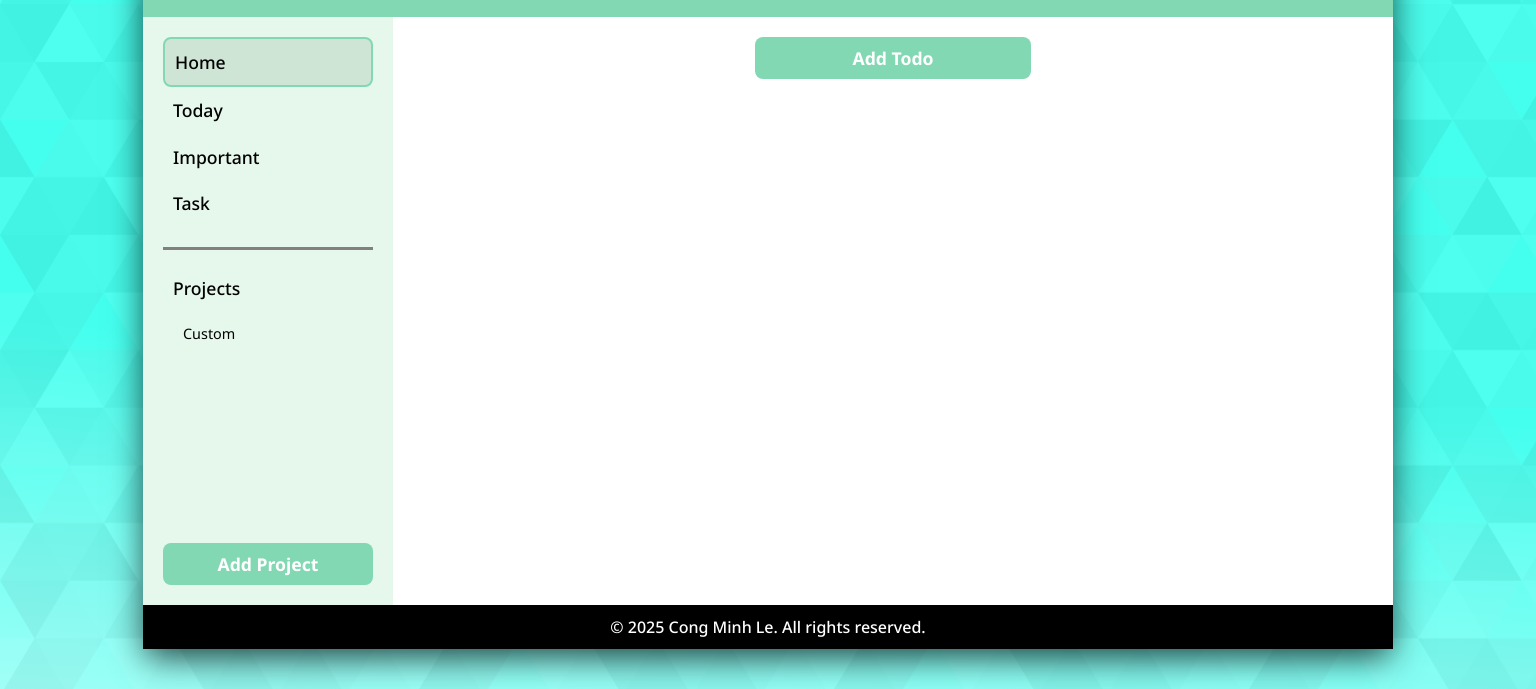
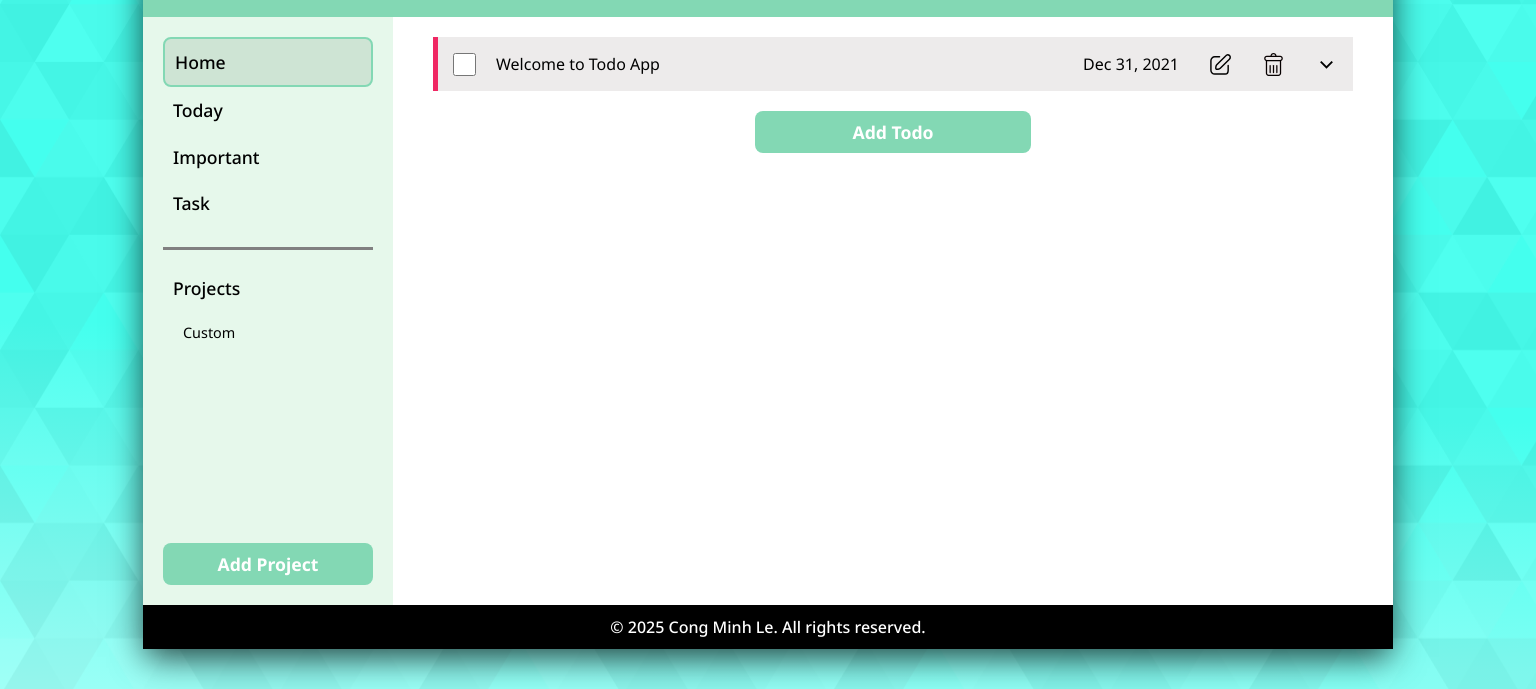
Before and after one commit to brianle169/todo-list, a website built with webpack: page src/template.html in a window 1536 px wide. Shown: the part 111-800 px from the top of the page. Built offline with nearby package versions, Linux system fonts and the light colour scheme.

Commit message:
Added basic styling and layout for todo items

```diff
--- a/src/modules/App.js
+++ b/src/modules/App.js
@@ -60,6 +60,7 @@ export default (function App() {
       priority
     );
     let project = projList.find((project) => project.name === projectName);
+    console.log(projList);
     project.todos.push(newTodo);
   }
 
@@ -80,7 +81,7 @@ export default (function App() {
   function init() {
     // create a homepage project and intialize with some todos
     const home = Controller.addProject("Home", "default");
-    // home.fillRandomTodos(5);
+
     const today = Controller.addProject("Today", "default");
     const important = Controller.addProject("Important", "default");
     // important.fillRandomTodos(3);
@@ -88,7 +89,13 @@ export default (function App() {
     // task.fillRandomTodos(2);
     const custom = Controller.addProject("Custom", "custom");
     projList.push(...[home, today, important, task, custom]);
-
+    createNewTodo(
+      "Home",
+      "Welcome to Todo App",
+      "This is a default project",
+      "2021-12-31",
+      "high"
+    );
     // Load data from localStorage
     // let data = loadData();
 
--- a/src/modules/Todo.js
+++ b/src/modules/Todo.js
@@ -14,7 +14,7 @@ export default class Todo {
     this.title = title;
     this.description = description;
     console.log(dueDate);
-    this.dueDate = format(parseISO(dueDate), "dd/MM/yyyy");
+    this.dueDate = format(parseISO(dueDate), "PP");
     console.log(this.dueDate);
     this.priority = priority;
     this.isDone = isDone;
--- a/src/modules/UI.js
+++ b/src/modules/UI.js
@@ -62,9 +62,124 @@ export default (function UI() {
 
   function createTodoComponents(todo) {
     const todoItem = document.createElement("div");
-    todoItem.textContent = todo.info;
     todoItem.classList.add(...["todo", `priority-${todo.priority}`]);
+
+    const progress = document.createElement("div");
+    progress.classList.add("todo-info", "todo-progress");
+    progress.innerHTML = `<input type="checkbox" name="progress" id="progress" />`;
+    todoItem.appendChild(progress);
+
+    const title = document.createElement("div");
+    title.classList.add("todo-info", "todo-title");
+    title.textContent = todo.title;
+    todoItem.appendChild(title);
+
+    const todoLeft = document.createElement("div");
+    todoLeft.classList.add("todo-left-cont");
+    todoLeft.appendChild(progress);
+    todoLeft.appendChild(title);
+    todoItem.appendChild(todoLeft);
+
+    const dueDate = document.createElement("div");
+    dueDate.classList.add("todo-info", "todo-due-date");
+    dueDate.textContent = todo.dueDate;
+    todoItem.appendChild(dueDate);
+
+    const editButton = createEditButton("black");
+    todoItem.appendChild(editButton);
+
+    const deleteButton = createDeleteButton();
+    todoItem.appendChild(deleteButton);
+
+    const expandButton = createExpandButton();
+    todoItem.appendChild(expandButton);
+
+    const todoRight = document.createElement("div");
+    todoRight.classList.add("todo-right-cont");
+    todoRight.appendChild(dueDate);
+    todoRight.appendChild(editButton);
+    todoRight.appendChild(deleteButton);
+    todoRight.appendChild(expandButton);
+    todoItem.appendChild(todoRight);
+
     return todoItem;
+  }
+
+  function createExpandButton() {
+    const expandButton = document.createElement("button");
+    expandButton.classList.add("btn", "expand");
+    expandButton.innerHTML = `    <svg
+      viewBox="0 0 24 24"
+      fill="none"
+      xmlns="http://www.w3.org/2000/svg"
+      stroke="#dd5555"
+    >
+      <g id="SVGRepo_bgCarrier" stroke-width="0"></g>
+      <g
+        id="SVGRepo_tracerCarrier"
+        stroke-linecap="round"
+        stroke-linejoin="round"
+      ></g>
+      <g id="SVGRepo_iconCarrier">
+        <path d="M18 9L12 15L6 9" stroke="#000000" stroke-width="2"></path>
+      </g>
+    </svg>`;
+    return expandButton;
+  }
+
+  function createShrinkButton() {
+    const shrinkButton = document.createElement("button");
+    shrinkButton.classList.add("btn", "shrink");
+    shrinkButton.innerHTML = `    <svg
+      viewBox="0 0 24 24"
+      fill="none"
+      xmlns="http://www.w3.org/2000/svg"
+      stroke="#dd5555"
+      transform="rotate(180)"
+    >
+      <g id="SVGRepo_bgCarrier" stroke-width="0"></g>
+      <g
+        id="SVGRepo_tracerCarrier"
+        stroke-linecap="round"
+        stroke-linejoin="round"
+      ></g>
+      <g id="SVGRepo_iconCarrier">
+        <path d="M18 9L12 15L6 9" stroke="#3d66e1" stroke-width="2"></path>
+      </g>
+    </svg>`;
+    return shrinkButton;
+  }
+
+  function createEditButton() {
+    const editButton = document.createElement("button");
+    editButton.classList.add("btn", "edit");
+    editButton.innerHTML = `
+    <svg viewBox="0 0 24 24" fill="none" stroke="red" xmlns="http://www.w3.org/2000/svg">
+      <g id="SVGRepo_bgCarrier" stroke-width="0"></g>
+      <g
+        id="SVGRepo_tracerCarrier"
+        stroke-linecap="round"
+        stroke-linejoin="round"
+      ></g>
+      <g id="SVGRepo_iconCarrier">
+        <path
+          d="M21.2799 6.40005L11.7399 15.94C10.7899 16.89 7.96987 17.33 7.33987 16.7C6.70987 16.07 7.13987 13.25 8.08987 12.3L17.6399 2.75002C17.8754 2.49308 18.1605 2.28654 18.4781 2.14284C18.7956 1.99914 19.139 1.92124 19.4875 1.9139C19.8359 1.90657 20.1823 1.96991 20.5056 2.10012C20.8289 2.23033 21.1225 2.42473 21.3686 2.67153C21.6147 2.91833 21.8083 3.21243 21.9376 3.53609C22.0669 3.85976 22.1294 4.20626 22.1211 4.55471C22.1128 4.90316 22.0339 5.24635 21.8894 5.5635C21.7448 5.88065 21.5375 6.16524 21.2799 6.40005V6.40005Z"
+          stroke="#000000"
+          stroke-width="1.5"
+          stroke-linecap="round"
+          stroke-linejoin="round"
+        ></path>
+        <path
+          d="M11 4H6C4.93913 4 3.92178 4.42142 3.17163 5.17157C2.42149 5.92172 2 6.93913 2 8V18C2 19.0609 2.42149 20.0783 3.17163 20.8284C3.92178 21.5786 4.93913 22 6 22H17C19.21 22 20 20.2 20 18V13"
+          stroke="#000000"
+          stroke-width="1.5"
+          stroke-linecap="round"
+          stroke-linejoin="round"
+        ></path>
+      </g>
+    </svg>
+`;
+    return editButton;
   }
 
   function createDeleteButton(color) {
--- a/src/style.css
+++ b/src/style.css
@@ -232,7 +232,10 @@ footer {
     border: 2px solid #83d8b4;
   }
 
-  .project-item .delete {
+  .edit,
+  .delete,
+  .expand,
+  .shrink {
     cursor: pointer;
     display: flex;
     justify-content: center;
@@ -241,17 +244,26 @@ footer {
     border-radius: 0px;
     border: none;
     padding: 0;
-    width: 25px;
-    height: 25px;
+    width: 23px;
+    height: 23px;
   }
 
-  .project-item .delete svg {
+  .edit svg,
+  .delete svg,
+  .expand svg,
+  .shrink svg {
     display: block;
-    width: 25px;
+    width: 23px;
   }
 
-  .project-item .delete svg:hover {
+  .delete svg:hover {
     fill: var(--priority-color-high);
+  }
+
+  .edit svg:hover path,
+  .expand svg:hover path,
+  .shrink svg:hover path {
+    stroke: var(--priority-color-low);
   }
 
   .add-project,
@@ -288,11 +300,6 @@ footer {
     background-color: rgb(195, 117, 141);
   }
 
-  /* .add-project.active {
-    position: fixed;
-    opacity: 0;
-  } */
-
   .project-item:hover {
     cursor: pointer;
     background-color: #ffffff;
@@ -308,11 +315,36 @@ footer {
   }
 
   .todo {
+    display: flex;
+    justify-content: space-between;
     height: max-content;
     background-color: #edebeb;
-    padding: 5px;
+    padding: 15px;
     transform: translateY(0px); /* Add this line */
     transition: transform 0.2s ease; /* Add this line for smooth transition */
+  }
+
+  .todo .todo-progress {
+    display: flex;
+    align-items: center;
+  }
+
+  .todo input[type="checkbox"] {
+    width: 23px;
+    height: 23px;
+  }
+
+  .todo > * {
+    display: flex;
+    align-items: center;
+  }
+
+  .todo-left-cont {
+    gap: 20px;
+  }
+
+  .todo-right-cont {
+    gap: 30px;
   }
 
   .project-item:hover,
```
